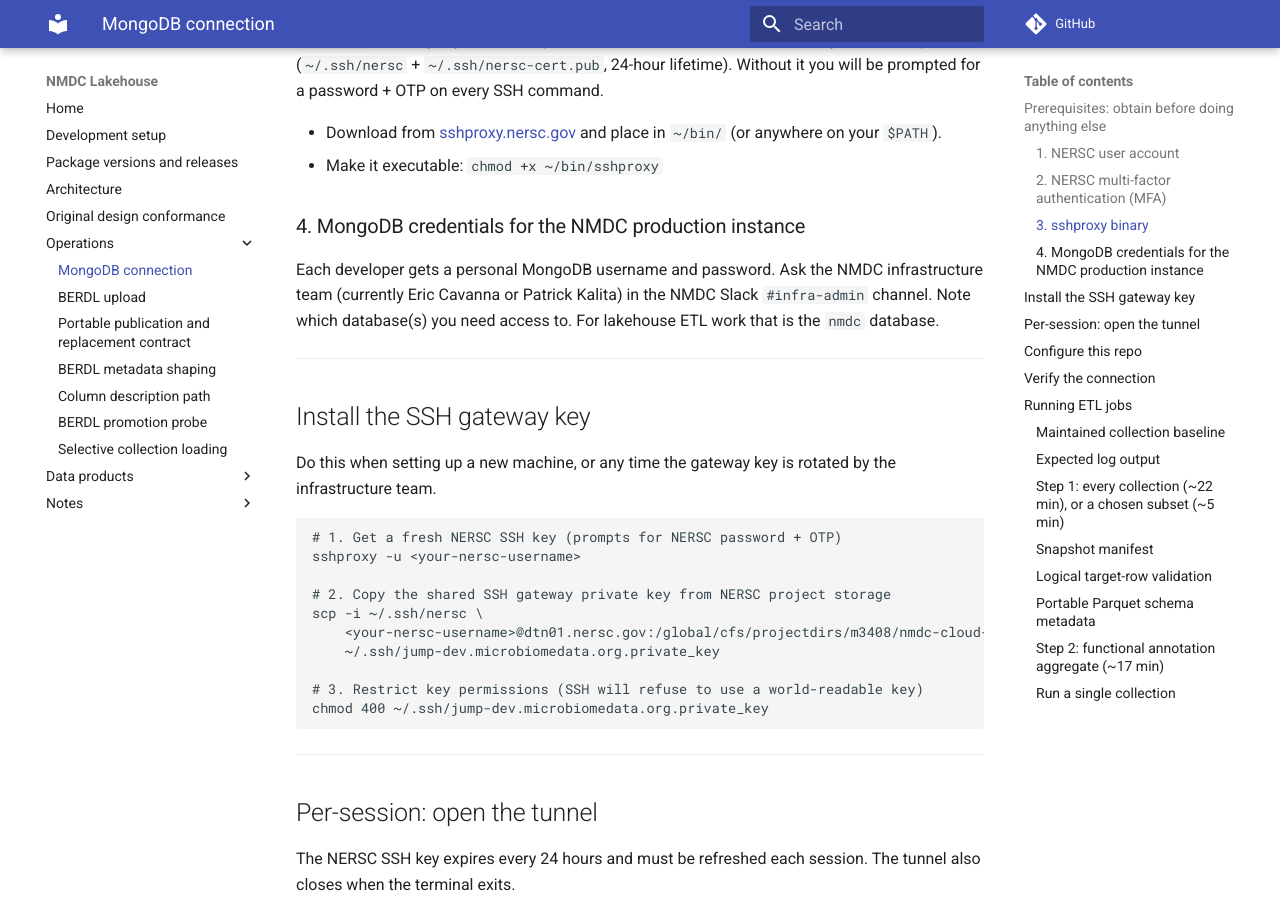
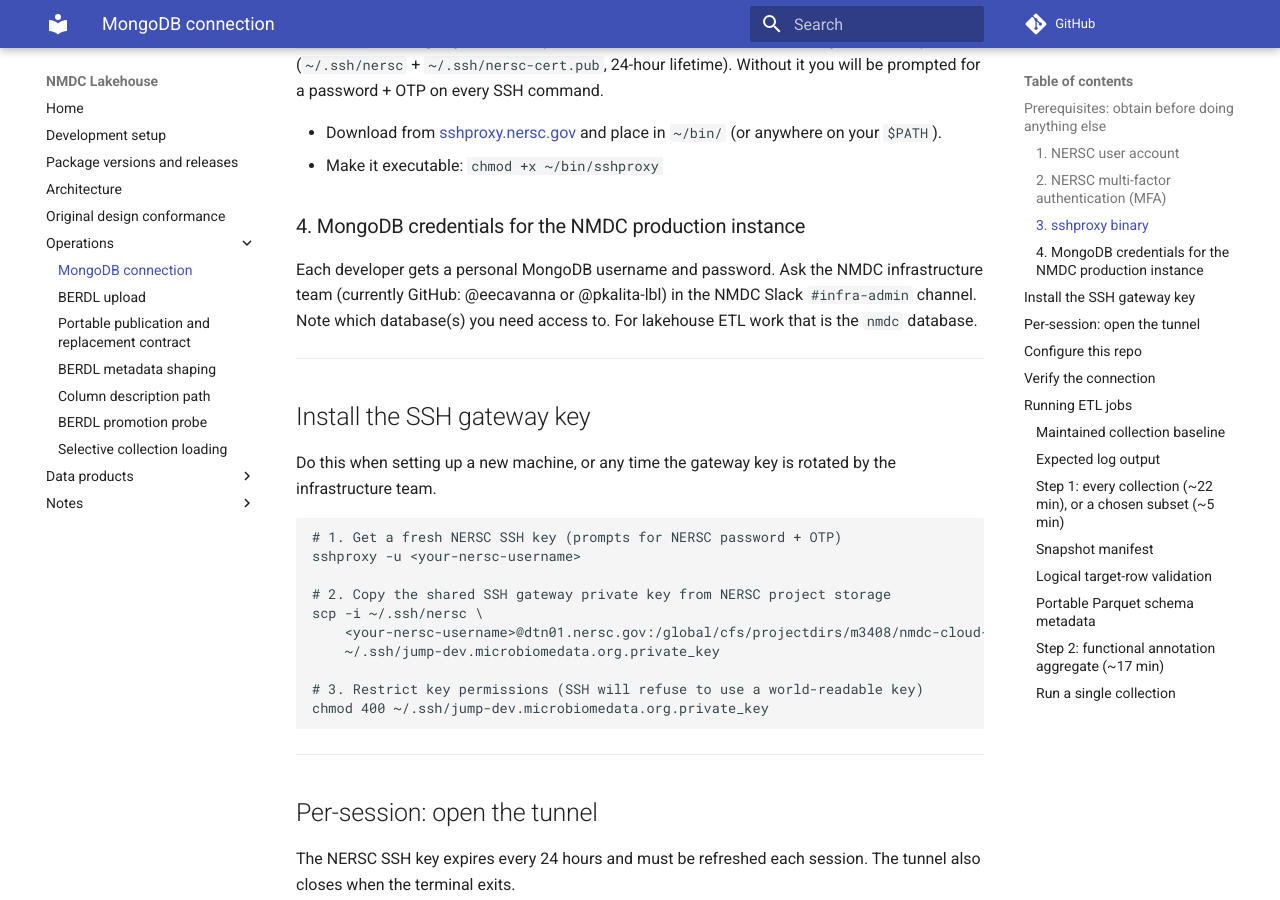
Before and after one commit to microbiomedata/nmdc-lakehouse, an MkDocs documentation site: the page built from docs/mongodb-connection.md, in a window 1280 px wide and 900 px high, scrolled down 859 px. Built offline with MkDocs 1.6.1 and Material for MkDocs 9.7.7, drawn with Linux system fonts in a browser that asks for light colours; comment, search, counter and statistics services are not loaded.

Commit message:
Use handles rather than a name nobody publishes (#323)
* Use handles rather than a name nobody publishes

`docs/mongodb-connection.md` named two people to ask for MongoDB credentials.
`gh api users/eecavanna --jq .name` returns null, so that surname is not something
he publishes on GitHub and this repository was the one putting it in a record.

Both are handles now. `pkalita-lbl` does publish "Patrick Kalita", so his name was
allowed; using handles for both keeps the sentence consistent and a handle links
and notifies, which a bare name does not.

Left the Vale vocabulary entry alone. It is a spelling allowlist rather than a
record making a claim about a person, and removing it is the kind of change that
fails a file nobody was thinking about.

Co-Authored-By: Claude <noreply@anthropic.com>

* Potential fix for pull request finding

Co-authored-by: Copilot Autofix powered by AI <175728472+Copilot@users.noreply.github.com>

* Potential fix for pull request finding

Co-authored-by: Copilot Autofix powered by AI <175728472+Copilot@users.noreply.github.com>

* docs: rewrap MongoDB credential paragraph

Co-authored-by: turbomam <25185273+turbomam@users.noreply.github.com>

---------

Co-authored-by: Claude <noreply@anthropic.com>
Co-authored-by: Copilot Autofix powered by AI <175728472+Copilot@users.noreply.github.com>
Co-authored-by: copilot-swe-agent[bot] <198982749+Copilot@users.noreply.github.com>
Co-authored-by: turbomam <25185273+turbomam@users.noreply.github.com>

```diff
--- a/docs/mongodb-connection.md
+++ b/docs/mongodb-connection.md
@@ -39,9 +39,9 @@ will be prompted for a password + OTP on every SSH command.
 ### 4. MongoDB credentials for the NMDC production instance
 
 Each developer gets a personal MongoDB username and password. Ask the NMDC
-infrastructure team (currently Eric Cavanna or Patrick Kalita) in the NMDC Slack
-`#infra-admin` channel. Note which database(s) you need access to. For lakehouse
-ETL work that is the `nmdc` database.
+infrastructure team (currently GitHub: @eecavanna or @pkalita-lbl) in the
+NMDC Slack `#infra-admin` channel. Note which database(s) you need access to.
+For lakehouse ETL work that is the `nmdc` database.
 
 ---
 
```
